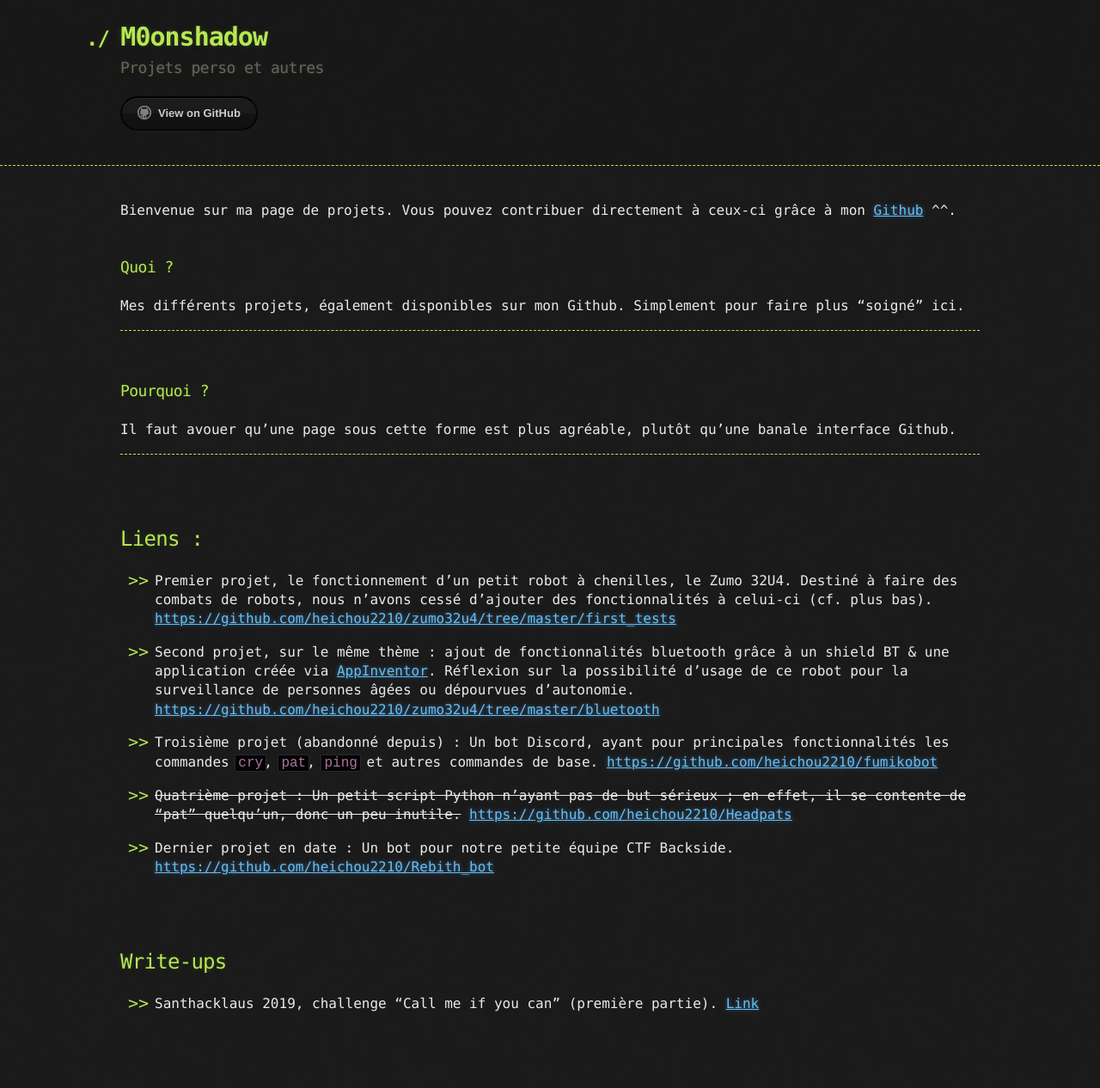
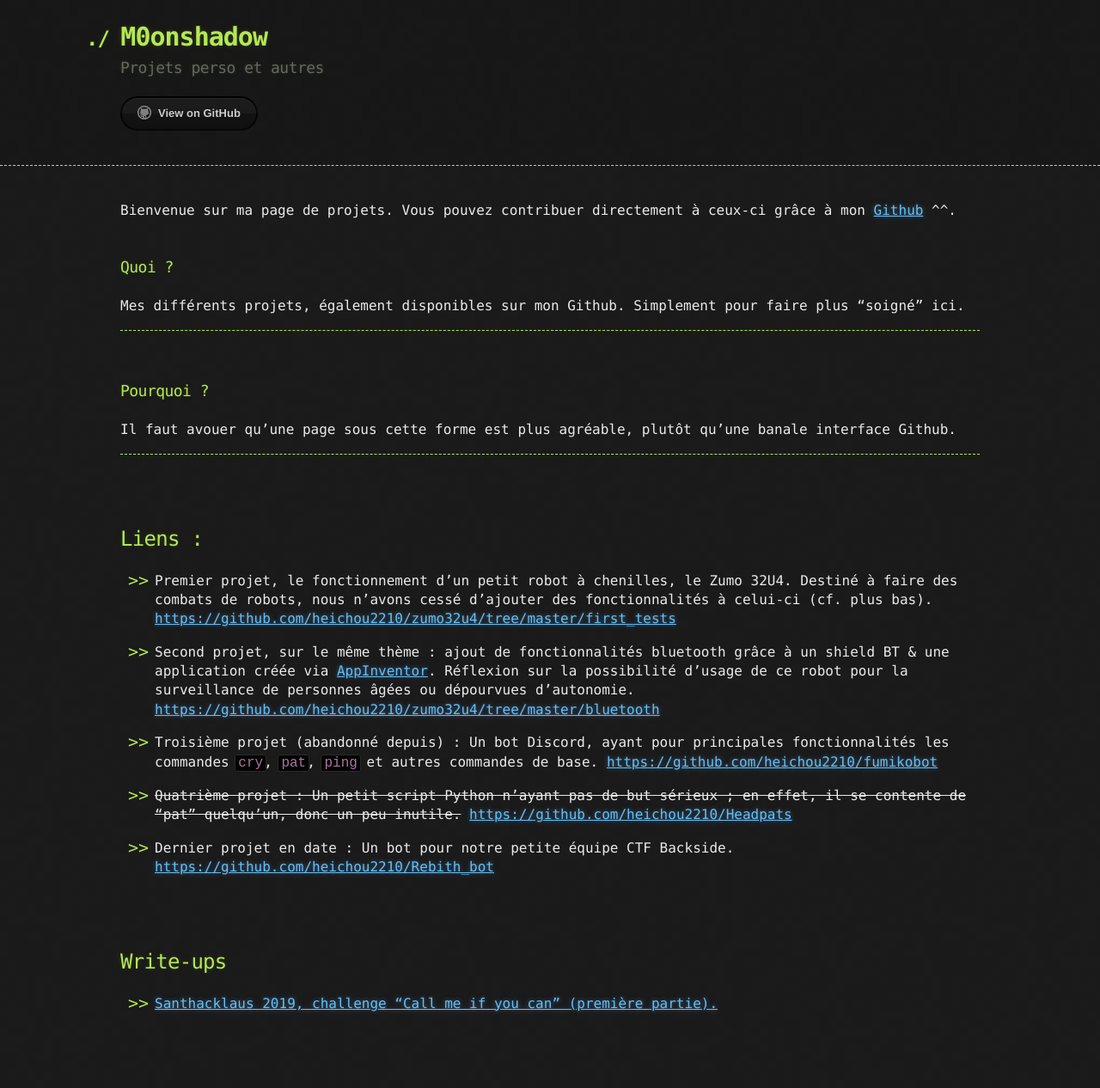
Before and after one commit to M0onshadow/M0onshadow.github.io, a Jekyll site: the page built from index.md, in a window 1280 px wide. Shown: the whole page at 86% size. Built offline with Jekyll 4.4.1, drawn with Linux system fonts in a browser that asks for light colours.

Commit message:
Update index.md

```diff
--- a/index.md
+++ b/index.md
@@ -40,7 +40,7 @@ Destiné à faire des combats de robots, nous n'avons cessé d'ajouter des fonct
 <br/>
 ## Write-ups
 
-- Santhacklaus 2019, challenge "Call me if you can" (première partie). <a href="https://m0onshadow.github.io/ctf/Santhacklaus/callme.md">Link</a><br/>
+- <a href="https://m0onshadow.github.io/ctf/Santhacklaus/callme.md">Santhacklaus 2019, challenge "Call me if you can" (première partie).</a><br/>
 <br/>
 <br/>
 <br/>
```
